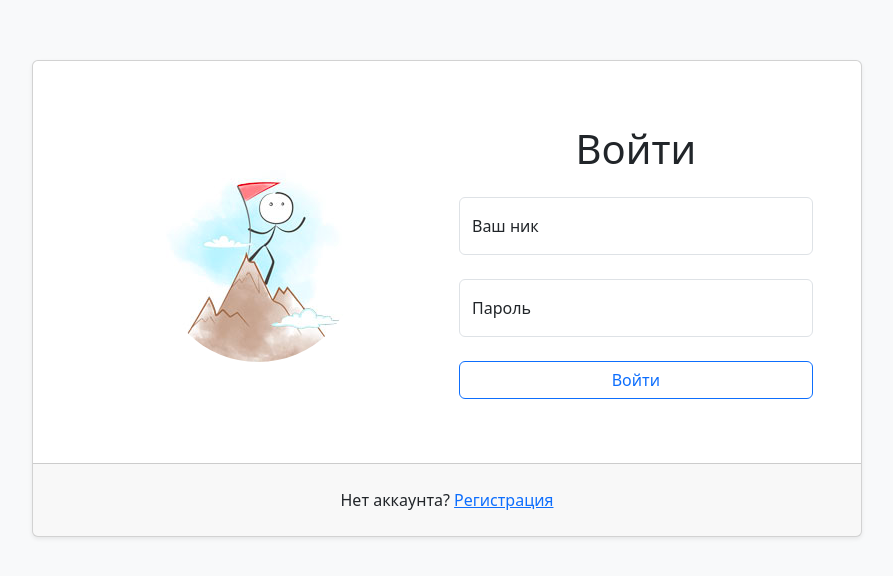
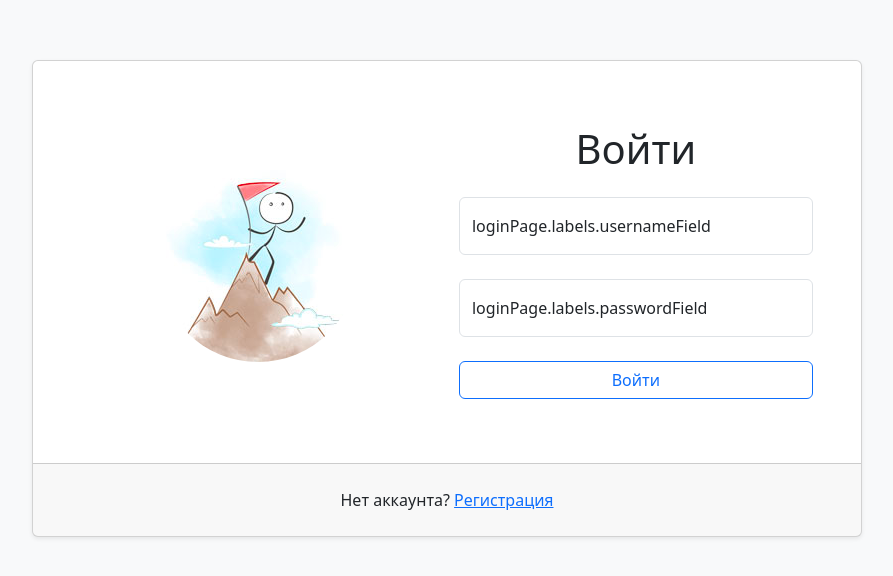
Before and after one commit to Vyachowski/frontend-project-12, a React (Create React App) app in the folder frontend/: page /login in a window 1280 px wide. Shown: the part 102-678 px from the top of the page, without its empty margins (193-1086 px from the left). Built offline with nearby package versions, Linux system fonts and the light colour scheme; no server answers; what leo-profanity would draw is missing.

Commit message:
refactor: change locale labels structure

```diff
--- a/frontend/src/components/LoginForm.js
+++ b/frontend/src/components/LoginForm.js
@@ -33,12 +33,12 @@ const LoginForm = () => {
       <h1 className="text-center mb-4">{t('loginPage.title')}</h1>
       <Form.Group className="mb-3">
         <FormField
-          labelText={t('loginPage.usernameFieldLabel')}
+          labelText={t('loginPage.labels.usernameField')}
           formHandler={formik}
           fieldName="username"
         />
         <FormField
-          labelText={t('loginPage.passwordFieldLabel')}
+          labelText={t('loginPage.labels.passwordField')}
           formHandler={formik}
           fieldName="password"
           type="password"
--- a/frontend/src/locales/ru.js
+++ b/frontend/src/locales/ru.js
@@ -10,15 +10,23 @@ export default {
     },
     loginPage: {
       title: 'Войти',
-      usernameFieldLabel: 'Ваш ник',
-      passwordFieldLabel: 'Пароль',
       submitButton: 'Войти',
+      labels: {
+        usernameFieldLabel: 'Ваш ник',
+        passwordFieldLabel: 'Пароль',
+      },
       noAccountMessage: 'Нет аккаунта? ',
       noAccountLink: 'Регистрация',
       overlay: 'Неверные имя пользователя или пароль',
     },
     signupPage: {
       title: 'Регистрация',
+      submitButton: 'Зарегистрироваться',
+      labels: {
+        usernameField: 'Ваш ник',
+        passwordField: 'Пароль',
+        passwordConfirmationField: 'Подтверждение пароля',
+      },
       validationErrors: {
         common: {
           required: 'Обязательное поле',
@@ -37,12 +45,6 @@ export default {
       submitErrors: {
         409: 'Такой пользователь уже существует',
       },
-      labels: {
-        usernameField: 'Ваш ник',
-        passwordField: 'Пароль',
-        passwordConfirmationField: 'Подтверждение пароля',
-      },
-      submitButton: 'Зарегистрироваться',
     },
     components: {
       header: {
```
